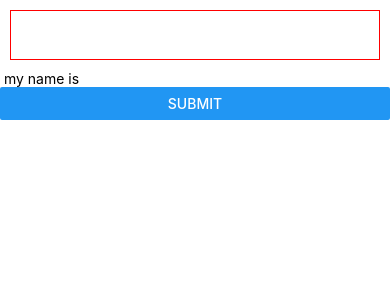
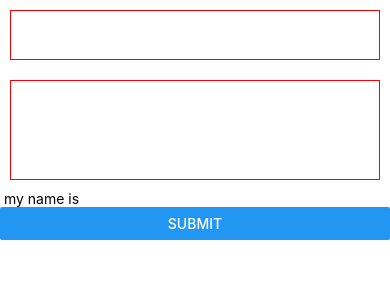
Before and after one commit to saikumar0620/pokemon-build_Native, a React Native app in the folder RNForms/: screen / in a window 390 px wide. Shown: the top 300 px of the page. Built offline with nearby package versions, Linux system fonts and the light colour scheme.

Commit message:
multiline input was display at user ui to implementation done

```diff
--- a/RNForms/App.js
+++ b/RNForms/App.js
@@ -8,7 +8,24 @@ export default function App() {
   return (
     <SafeAreaProvider>
       <SafeAreaView>
-        <TextInput style={styles.input} value={name} onChangeText={setName} />
+        <TextInput style={styles.input}
+          value={name}
+          onChangeText={setName}
+          // secureTextEntry
+          // keyboardType="number-pad"
+          autoCorrect={false}
+          autoCapitalize="none"
+
+        />
+         <TextInput style={[styles.input, styles.multilineInput]}
+          value={name}
+          onChangeText={setName}
+          // secureTextEntry
+          // keyboardType="number-pad"
+          autoCorrect={false}
+          autoCapitalize="none"
+
+        />
         <Text> my name is{ name}</Text>
         <Button title="submit" />
 
@@ -31,5 +48,9 @@ const styles = StyleSheet.create({
     borderColor: "red",
     borderWidth: 1,
   //  borderRadius:
+  },
+  multilineInput: {
+    minHeight: 100,
+
   }
 });
```
